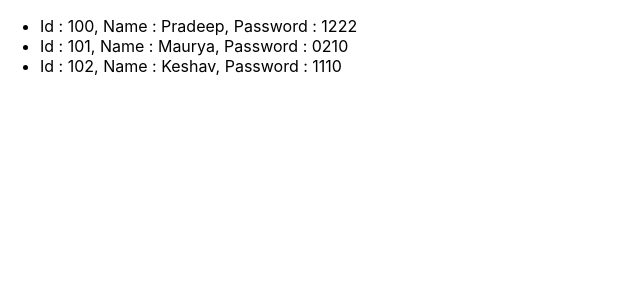
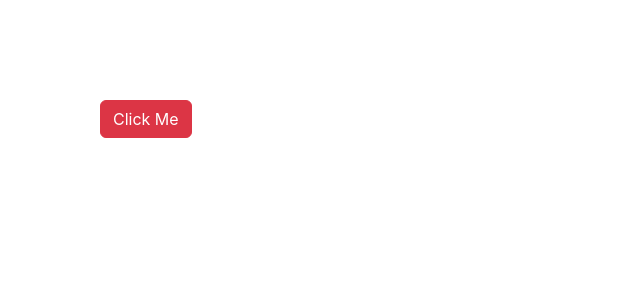
Before and after one commit to hipradeep/learn_react, a React (Create React App) app: page / in a window 1280 px wide. Shown: the top 300 px of the page, without its empty margins (0-640 px from the left). Built offline with nearby package versions, Linux system fonts and the light colour scheme.

Commit message:
update css

```diff
--- a/public/index.html
+++ b/public/index.html
@@ -15,6 +15,8 @@
       user's mobile device or desktop. See https://developers.google.com/web/fundamentals/web-app-manifest/
     -->
     <link rel="manifest" href="%PUBLIC_URL%/manifest.json" />
+    <!-- Bootstrap -->
+    <link href="https://cdn.jsdelivr.net/npm/bootstrap@5.2.0-beta1/dist/css/bootstrap.min.css" rel="stylesheet" integrity="sha384-0evHe/X+R7YkIZDRvuzKMRqM+OrBnVFBL6DOitfPri4tjfHxaWutUpFmBp4vmVor" crossorigin="anonymous">
     <!--
       Notice the use of %PUBLIC_URL% in the tags above.
       It will be replaced with the URL of the `public` folder during the build.
--- a/src/App.js
+++ b/src/App.js
@@ -19,6 +19,7 @@
 // import Hook2 from "./hooks/Hook2";
 // import Hook3 from "./hooks/Hook3";
 import List from "./list/List";
+import Bootstraps from "./add-css-in-component/Bootstraps";
 
 
 function App(props) {
@@ -70,7 +71,9 @@ function App(props) {
       {/* <Hook1 /> */}
       {/* <Hook2 /> */}
       {/* <Hook3 /> */}
-      <List />
+      {/* <List /> */}
+
+      <Bootstraps />
 
     </>);
 
--- /dev/null
+++ b/src/add-css-in-component/Bootstraps.jsx
@@ -0,0 +1,9 @@
+import React from 'react'
+
+export default function Bootstraps() {
+  return (
+    <div style={{margin: '100px'}}>
+        <button className='btn btn-danger' type='button' > Click Me</button>
+    </div>
+  )
+}
```
Also changed, not shown: src/add-css-in-component/basic.jsx (+3 -7 lines), src/add-css-in-component/myStyles.module.css (renamed from src/add-css-in-component/myStyles.css).
